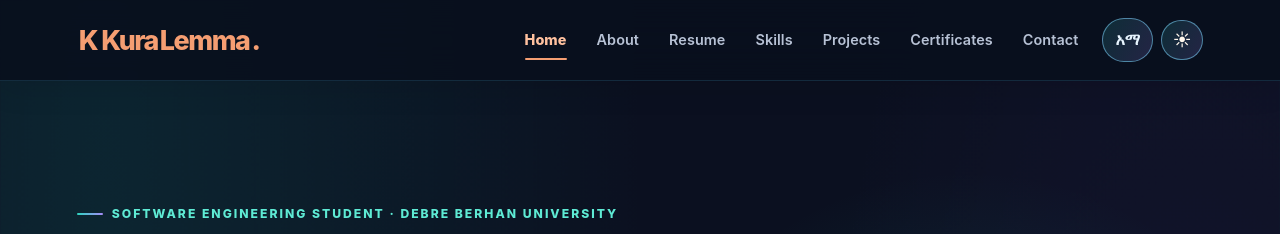
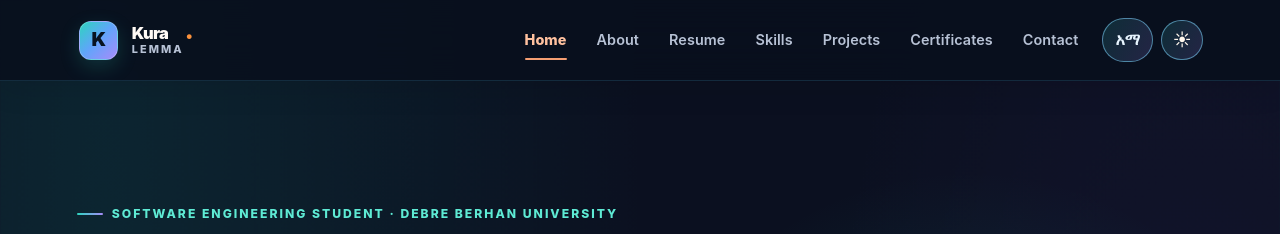
Before and after one commit to kura458/kura-lemma-portfolio, a plain HTML site: page index.html in a window 1280 px wide. Shown: the top 234 px of the page. Drawn offline with Linux system fonts and the light colour scheme.

Commit message:
Style distinctive Kura Lemma navigation wordmark

```diff
--- a/styles.css
+++ b/styles.css
@@ -1793,3 +1793,73 @@ html { scroll-behavior: smooth; scroll-padding-top: 92px; }
   .project-tile, .resume-card, .skill-group, .button { transition: none; }
   .project-tile:hover, .resume-card:hover, .skill-group:hover, .button:hover { transform: none; }
 }
+
+
+/* Distinct navigation wordmark */
+.site-header .logo {
+  display: inline-flex;
+  align-items: center;
+  gap: 10px;
+  flex: 0 0 auto;
+  color: var(--color-heading);
+  font-size: 1rem;
+  font-weight: 900;
+  letter-spacing: 0;
+  line-height: 1;
+  text-decoration: none;
+}
+.site-header .logo-mark {
+  display: grid;
+  width: 39px;
+  height: 39px;
+  place-items: center;
+  border: 1px solid rgb(255 255 255 / 22%);
+  border-radius: 12px;
+  background: linear-gradient(135deg, #2dd4bf 0%, #60a5fa 48%, #a78bfa 100%);
+  box-shadow: 0 7px 20px rgb(45 212 191 / 18%);
+  color: #081321;
+  font-size: 1.2rem;
+  font-weight: 950;
+  letter-spacing: -.06em;
+}
+.site-header .logo-name {
+  display: flex;
+  flex-direction: column;
+  gap: 3px;
+  align-items: flex-start;
+}
+.site-header .logo-first {
+  color: var(--color-heading);
+  font-size: 1.03rem;
+  font-weight: 900;
+  letter-spacing: -.045em;
+}
+.site-header .logo-last {
+  color: var(--color-muted);
+  font-size: .68rem;
+  font-weight: 800;
+  letter-spacing: .19em;
+  text-transform: uppercase;
+}
+.site-header .logo-dot {
+  align-self: flex-start;
+  margin: -2px 0 0 -9px;
+  color: #fb923c;
+  font-size: 1.5rem;
+  font-weight: 950;
+}
+.site-header .logo:hover .logo-mark {
+  transform: translateY(-2px) rotate(-4deg);
+  box-shadow: 0 10px 24px rgb(45 212 191 / 28%);
+}
+.site-header .logo-mark { transition: transform 180ms ease, box-shadow 180ms ease; }
+:root[data-theme="light"] .site-header .logo-mark { color: #081321; }
+@media (max-width: 650px) {
+  .site-header .logo { gap: 8px; }
+  .site-header .logo-mark { width: 35px; height: 35px; border-radius: 10px; }
+  .site-header .logo-first { font-size: .94rem; }
+  .site-header .logo-last { font-size: .61rem; }
+}
+@media (prefers-reduced-motion: reduce) {
+  .site-header .logo-mark { transition: none; }
+}
```
